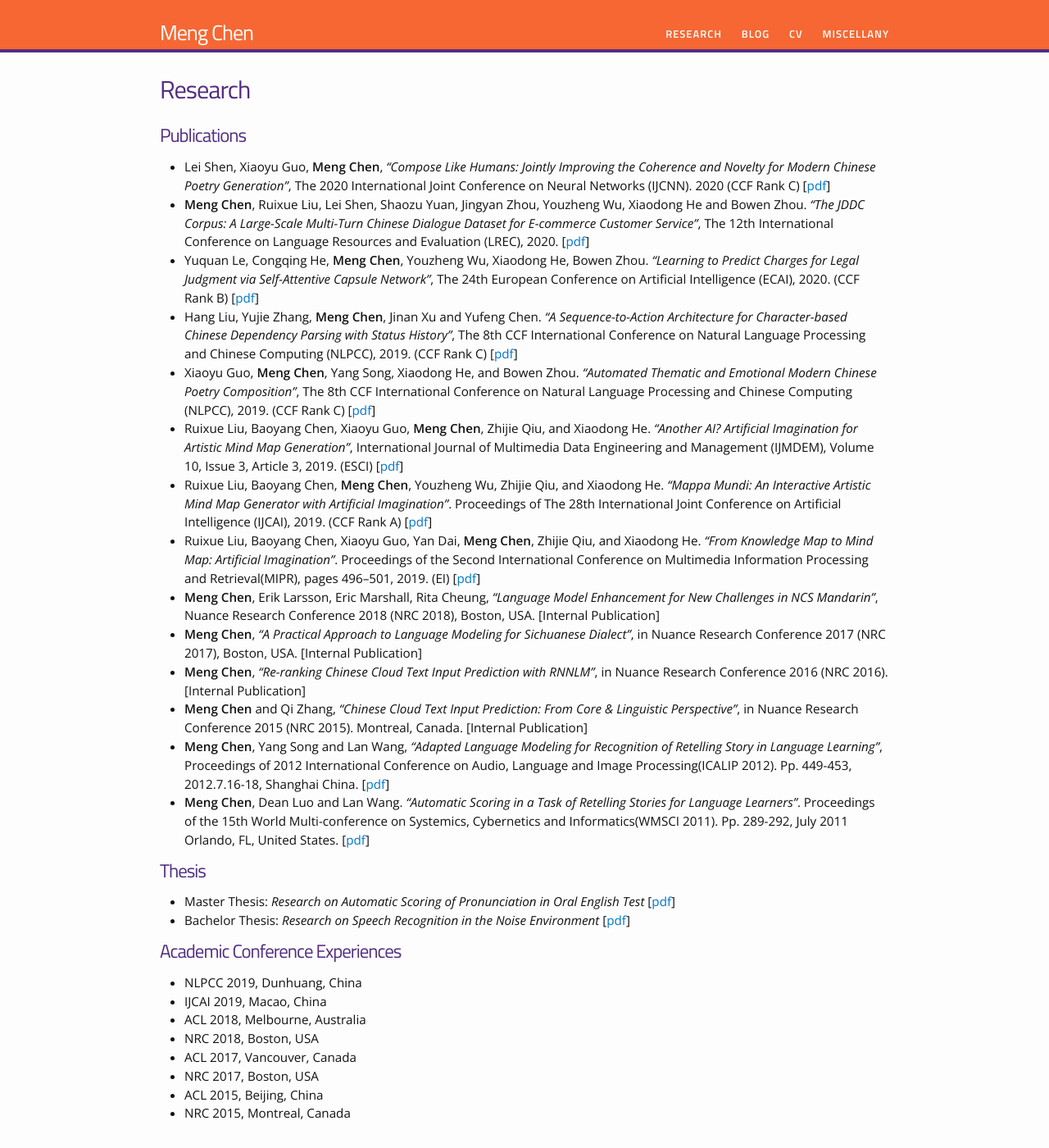
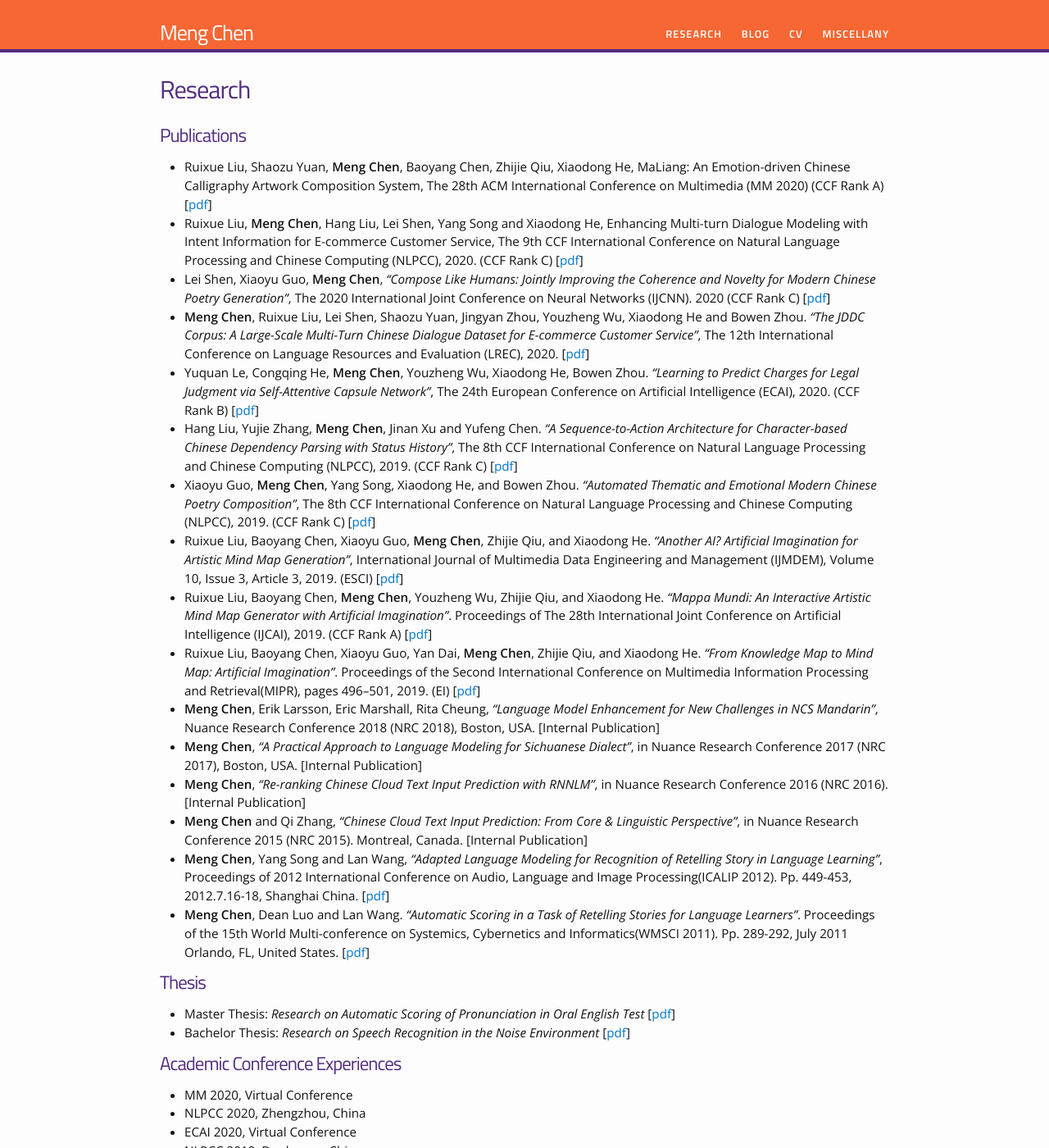
Before and after one commit to chenmengdx/chenmengdx.github.io, a Jekyll site: the page built from research.md, in a window 1280 px wide and 1400 px high. Shown: the whole window at 82% size. Built offline with Jekyll 4.4.1, drawn with Linux system fonts in a browser that asks for light colours.

Commit message:
add new publications

```diff
--- a/research.md
+++ b/research.md
@@ -6,6 +6,8 @@ permalink: /research/
 
 # Publications
 
+* Ruixue Liu, Shaozu Yuan, **Meng Chen**, Baoyang Chen, Zhijie Qiu, Xiaodong He, MaLiang: An Emotion-driven Chinese Calligraphy Artwork Composition System, The 28th ACM International Conference on Multimedia (MM 2020) (CCF Rank A) [[pdf](../papers/MM20_calligraphy.pdf)]
+* Ruixue Liu, **Meng Chen**, Hang Liu, Lei Shen, Yang Song and Xiaodong He, Enhancing Multi-turn Dialogue Modeling with Intent Information for E-commerce Customer Service, The 9th CCF International Conference on Natural Language Processing and Chinese Computing (NLPCC), 2020. (CCF Rank C) [[pdf](../papers/NLPCC2020.pdf)]
 * Lei Shen, Xiaoyu Guo, **Meng Chen**, _"Compose Like Humans: Jointly Improving the Coherence and Novelty for Modern Chinese Poetry Generation"_, The 2020 International Joint Conference on Neural Networks (IJCNN). 2020 (CCF Rank C) [[pdf](../papers/IJCNN2020.pdf)]
 * **Meng Chen**, Ruixue Liu, Lei Shen, Shaozu Yuan, Jingyan Zhou, Youzheng Wu, Xiaodong He and Bowen Zhou. _"The JDDC Corpus: A Large-Scale Multi-Turn Chinese Dialogue Dataset for E-commerce Customer Service"_, The 12th International Conference on Language Resources and Evaluation (LREC), 2020. [[pdf](../papers/JDDC_camera_ready.pdf)]
 * Yuquan Le, Congqing He, **Meng Chen**, Youzheng Wu, Xiaodong He, Bowen Zhou. _"Learning to Predict Charges for Legal Judgment via Self-Attentive Capsule Network"_, The 24th European Conference on Artificial Intelligence (ECAI), 2020. (CCF Rank B) [[pdf](../papers/SAttCaps_camera_ready.pdf)]
@@ -31,6 +33,9 @@ permalink: /research/
 
 # Academic Conference Experiences
 
+* MM 2020, Virtual Conference
+* NLPCC 2020, Zhengzhou, China
+* ECAI 2020, Virtual Conference
 * NLPCC 2019, Dunhuang, China
 * IJCAI 2019, Macao, China
 * ACL 2018, Melbourne, Australia
```
Also changed, not shown: 2 other files.
